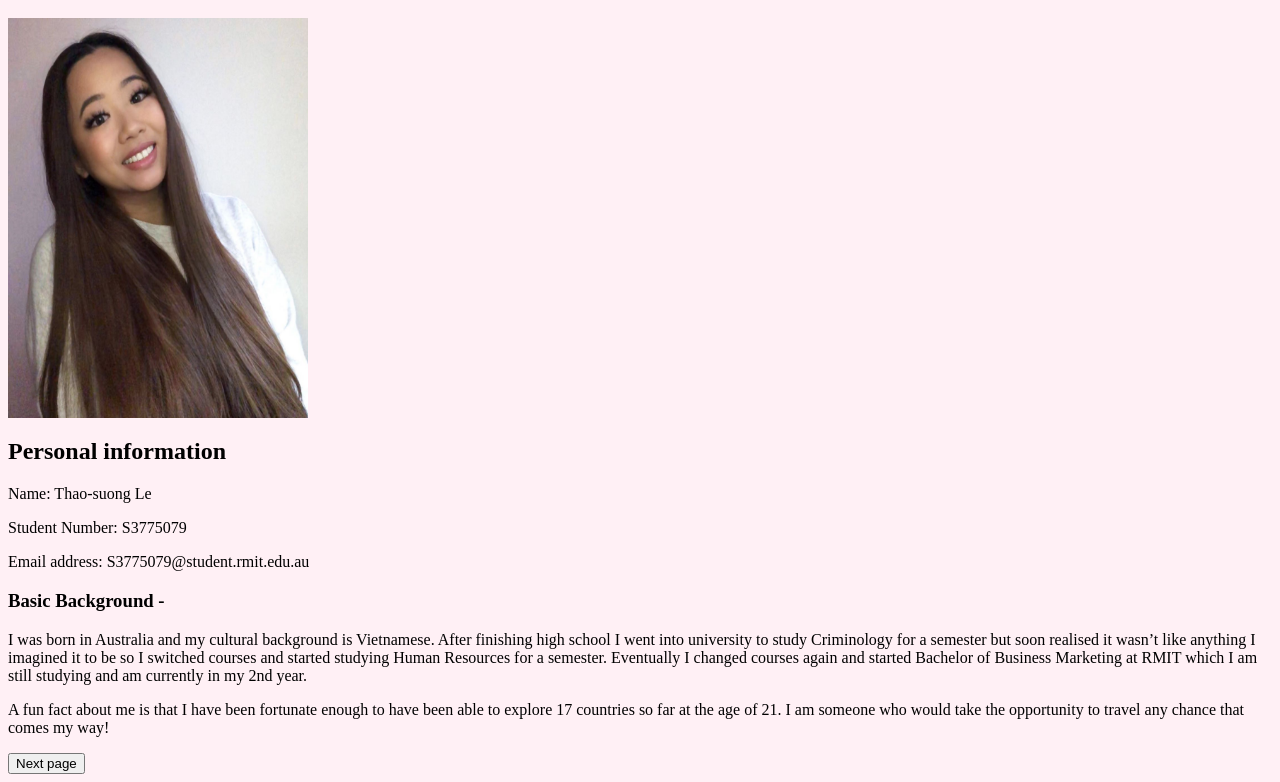
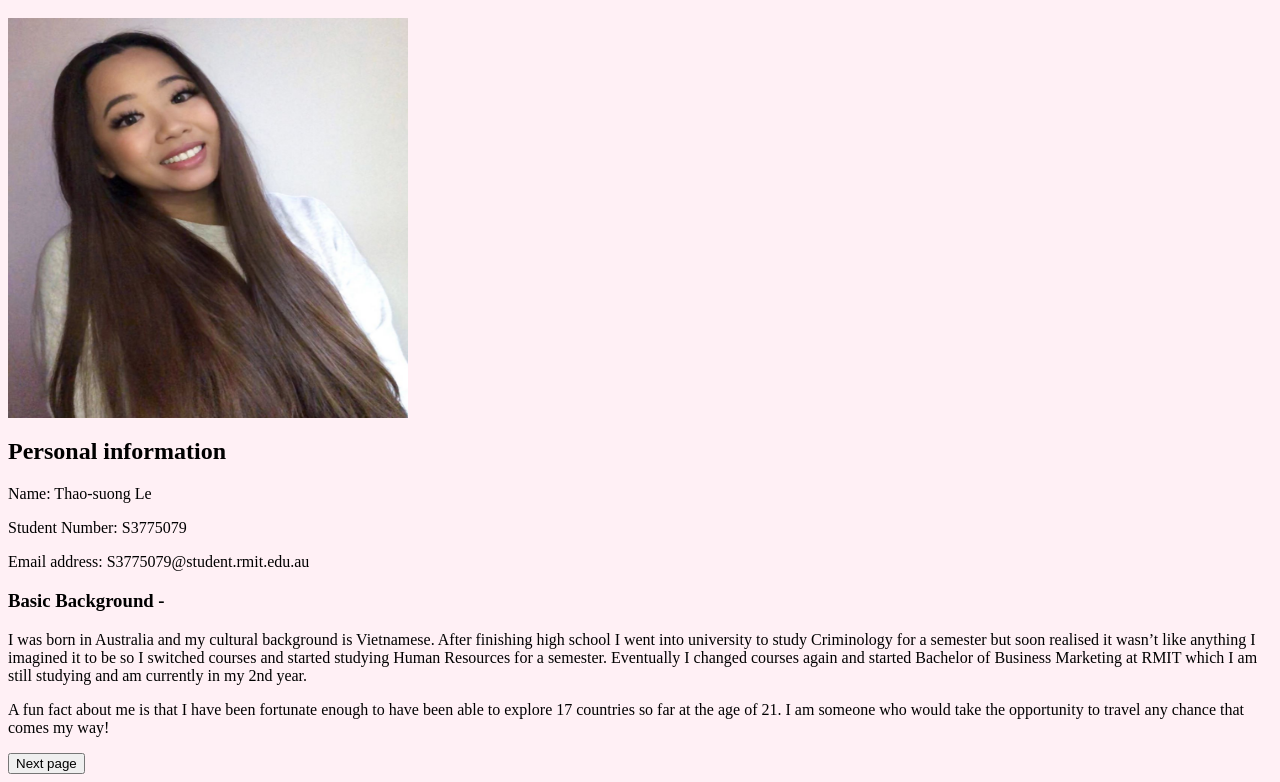
Before and after one commit to s3775079/COSC1078assignment, a plain HTML site: page index.html in a window 1280 px wide. Shown: the part 48-830 px from the top of the page. Drawn offline with Linux system fonts and the light colour scheme.

Commit message:
Update index.html

```diff
--- a/index.html
+++ b/index.html
@@ -7,7 +7,7 @@
 
 <h1>MY PROFILE</h1>
   <img src="me.png" /
-       style="width:300px;height:400px;">
+       style="width:400px;height:400px;">
 
 <h2>Personal information</h2>
 <p>Name: Thao-suong Le </p>
```
